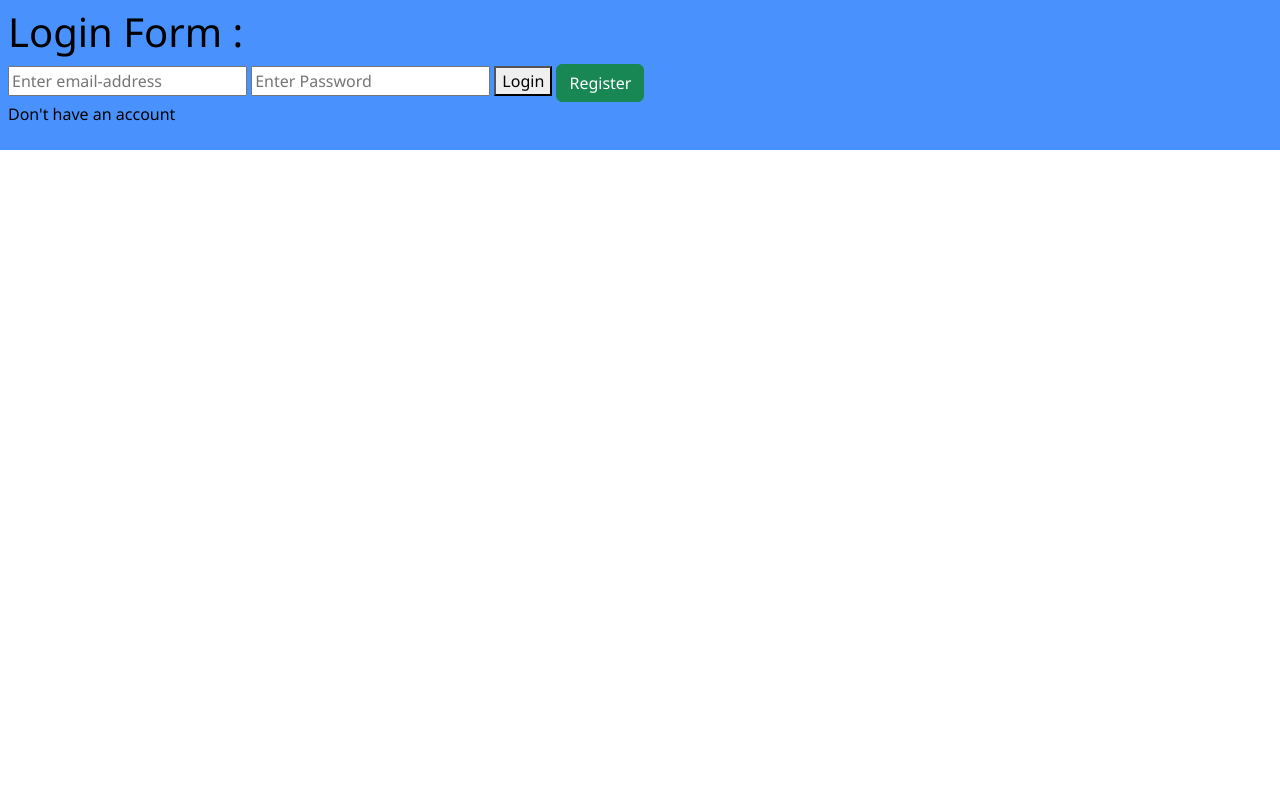
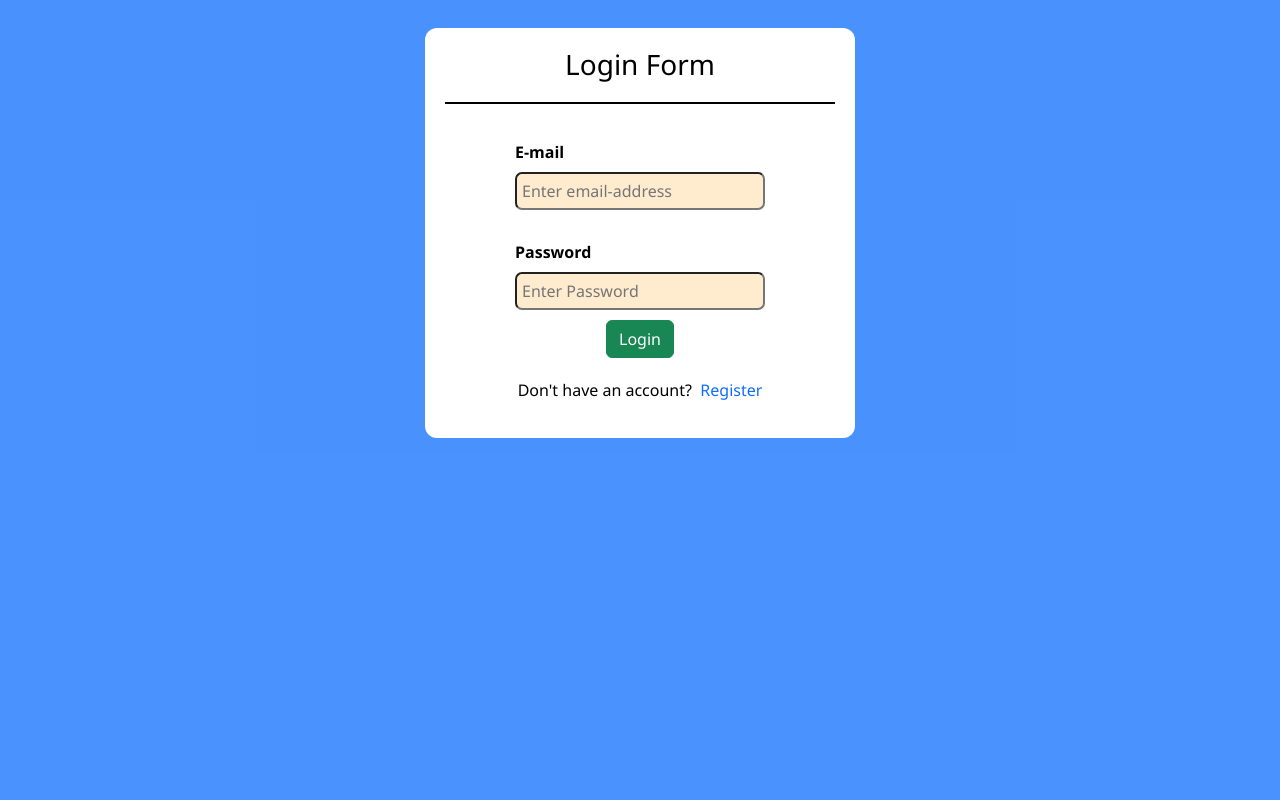
Before and after one commit to saurabh1244/lmsproject, a Django app: page /login in a window 1280 px wide. Shown: the part 56-856 px from the top of the page. Before the commit the page ends 206 px from the top, so only its background shows below. Run offline with Django 5.2, Linux system fonts and the light colour scheme.

Commit message:
all visible front-end done

```diff
--- a/otp_app/templates/base.html
+++ b/otp_app/templates/base.html
@@ -10,6 +10,7 @@
     <script src="https://code.jquery.com/jquery-3.7.1.min.js" integrity="sha256-/JqT3SQfawRcv/BIHPThkBvs0OEvtFFmqPF/lYI/Cxo=" crossorigin="anonymous"></script>
     <link href="https://cdn.jsdelivr.net/npm/bootstrap@5.2.3/dist/css/bootstrap.min.css" rel="stylesheet" integrity="sha384-rbsA2VBKQhggwzxH7pPCaAqO46MgnOM80zW1RWuH61DGLwZJEdK2Kadq2F9CUG65" crossorigin="anonymous">
     <link rel="stylesheet" href="{% static '/css/home.css' %}">
+    <link rel="stylesheet" href="{% static '/css/forms.css' %}">
   </head>
   <body >
 
@@ -84,7 +85,7 @@
     {% endif %}
 
 
-<div class="bg-primary p-2 text-black bg-opacity-75">
+<div class="bg-primary p-2 text-black bg-opacity-75" style="min-height: 100vh;">
     {% block content %}
 
     {% endblock content %}
--- a/otp_app/templates/login.html
+++ b/otp_app/templates/login.html
@@ -2,22 +2,26 @@
 
 
 {% block content %}
+<div class="form-con">
 
-<form action=""  method="POST">
-    {% csrf_token %}
+    <form action=""  method="POST" class="form-css">
+        {% csrf_token %}
 
-    <h1>Login Form : </h1>
+    <h3>Login Form</h3><div class="hrs"></div><br>
+<div class="input-con">
+    <label class="form-label" style="font-weight: bold;">E-mail</label><br>
+    <input type="text" name="username" placeholder="Enter email-address"><br>
+    <label class="form-label" style="font-weight: bold; margin-top: 30px;">Password</label><br>
+    <input type="text" name="password" placeholder="Enter Password">
+</div>
 
-    <input type="text" name="username" placeholder="Enter email-address">
+   <button type="submit" class="btn btn-success" style=" margin:10px 0 20px 0;"> Login</button>
 
-   <input type="text" name="password" placeholder="Enter Password">
-
-    <button type="submit"> Login</button>
-
-
-    <a href="{% url 'register_page' %}"><button type="submit" class="btn btn-success">Register</button> </a>
-    <p>Don't have an account </p>
+   <div>
+       <p  style="display: inline-block;">Don't have an account? &nbsp;</p><a href="{% url 'register_page' %}" style="text-decoration: none;">Register</a>
+    </div>
 </form>
+</div>
 
 
 
--- a/otp_app/templates/search.html
+++ b/otp_app/templates/search.html
@@ -64,7 +64,9 @@
   <div class="col mb-5">
       <div class="card h-100">
           <!-- Product image-->
+          <div class="img-con">
           <img class="card-img-top" src="{{ data.image.url }}" alt="..." />
+          </div>
           <!-- Product details-->
           <div class="card-body p-4">
               <div class="text-center">
--- /dev/null
+++ b/static/css/forms.css
@@ -0,0 +1,37 @@
+.form-con{
+    width: 100%;
+    display: flex;
+    justify-content: center;
+}
+
+.form-css{
+    width: 34%;
+    margin-top: 20px;
+    display: flex;
+    flex-direction: column;
+    align-items: center;
+    padding: 20px;
+    border-radius: 12px;
+    background-color: #fff;
+}
+
+.input-con > input{
+    padding: 5px;
+    border-radius: 7px;
+    width: 250px;
+    background-color:blanchedalmond;
+}
+
+.sub-button{
+    padding: 4px 6px 4px 6px;
+    border-radius: 7px;
+    color: white;
+    background-color: rgb(34, 135, 176);
+    margin: 10px 0 15px 0;
+}
+.hrs{
+    margin: 12px 0 12px 0;
+    background-color: black;
+    height: 2px;
+    width: 100%;
+}
```
Also changed, not shown: otp_app/templates/forget_pass.html (+6 -7 lines), otp_app/templates/password_reset.html (+9 -6 lines), otp_app/templates/register_page.html (+9 -6 lines), otp_app/templates/uppassword.html (line endings or trailing spaces).
